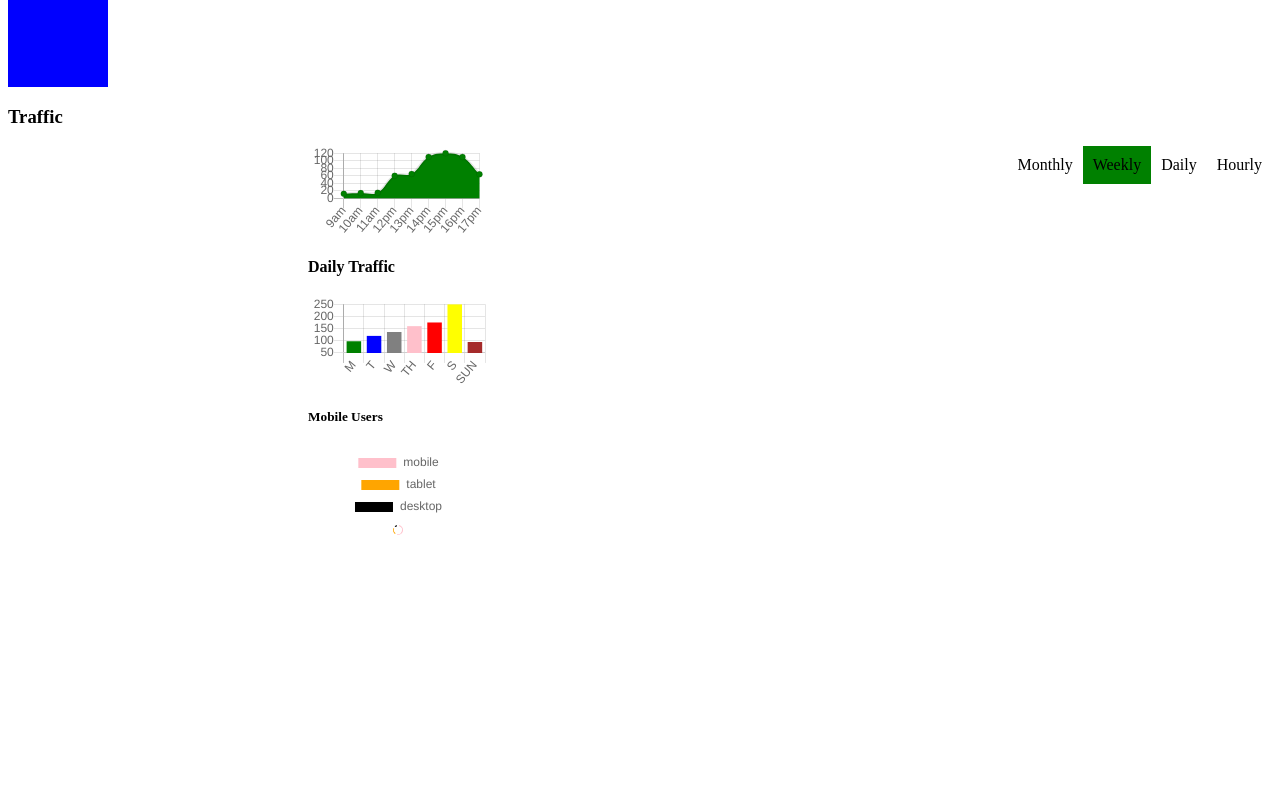
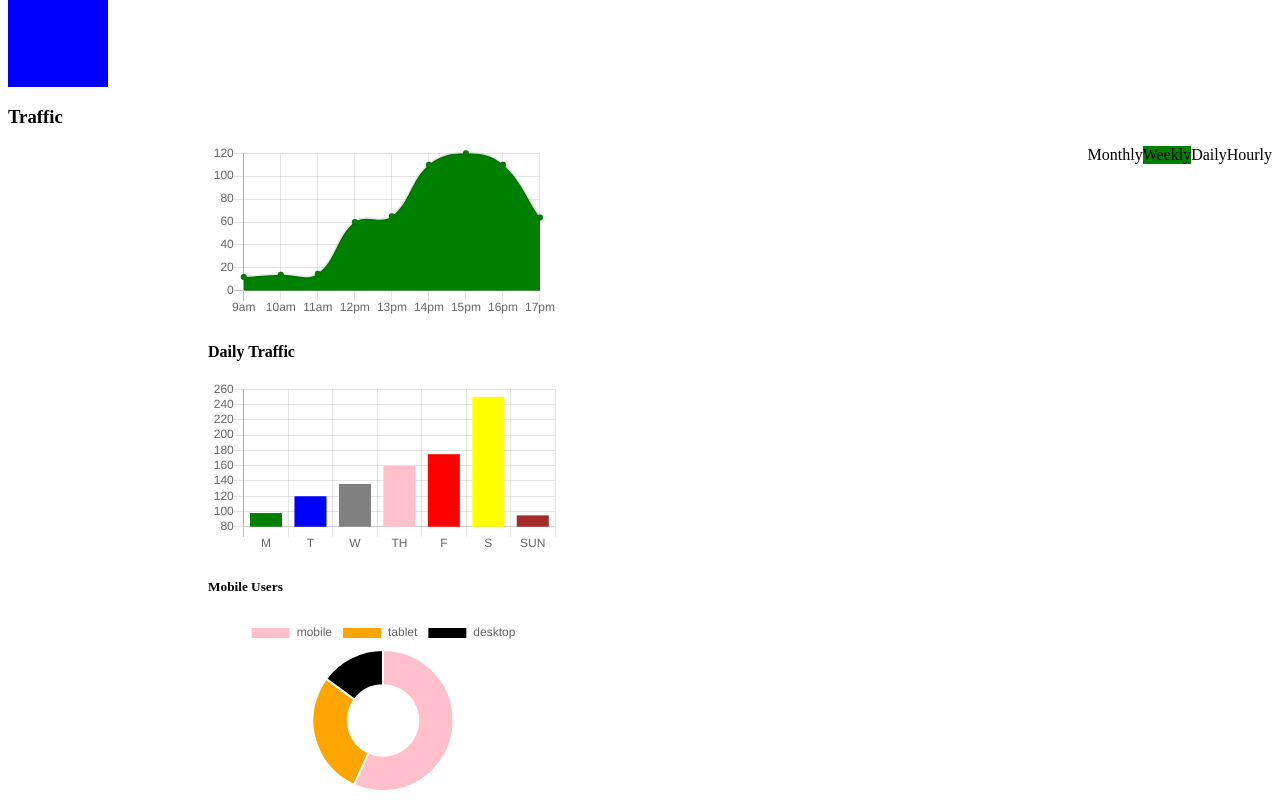
Before and after one commit to gbemougata/treehouse_project_9, a plain HTML site: page treehouse_project_9/index.html in a window 1280 px wide. Shown: the part 1199-1999 px from the top of the page. Before the commit the page ends 1744 px from the top, so only its background shows below. Drawn offline with nearby package versions, Linux system fonts and the light colour scheme.

Commit message:
Add files via upload

```diff
--- a/treehouse_project_9/index.html
+++ b/treehouse_project_9/index.html
@@ -88,17 +88,17 @@
 </div>
 <div class="main-chart">
 
-<div class="chart-container">
+
   <canvas id="webTraffic"></canvas>
-</div>
-<div class="daily" >
+
+
   <h4 class="daily traffic">Daily Traffic</h4>
   <canvas id="dailyTraffic"></canvas>
-</div>
-<div class="mobile">
+
+
   <h5 class="Mobile-users">Mobile Users</h5>
   <canvas id="mobileUsers"></canvas>
-</div>
+
 </div>
                 <script src="https://cdnjs.cloudflare.com/ajax/libs/Chart.js/2.7.2/Chart.bundle.min.js"></script>
            <script src="main.js"></script>
--- a/treehouse_project_9/styles.css
+++ b/treehouse_project_9/styles.css
@@ -123,7 +123,9 @@ ul li{
   list-style-type: none;
   display: inline-block;
   float:right;
-  padding:10px;
+  margin-bottom: 300px;
+
+
 
 }
 
@@ -141,9 +143,10 @@ body{
 }
 
 .main-chart{
-  width:180px;
-  display:inline-block;
-  margin-left: 300px;
-  margin-bottom: : 450px;
+  width: 350px;
+  height:30%;
+  margin-left: 200px;
+  display: inline-block;
+  vertical-align:top;
 
 }
```
